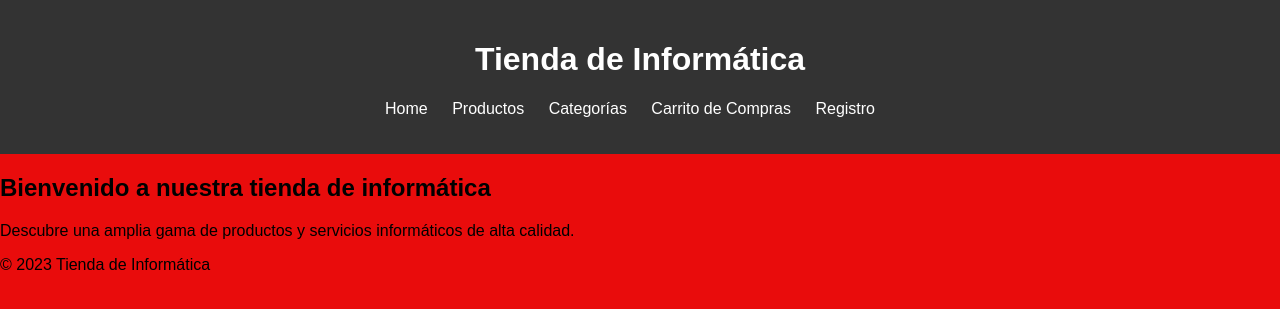
After one commit to franlesk/Proyectogfinalprog1, a PHP site: page /productos.php in a window 1280 px wide. The commit adds this page. Shown: the top 309 px of the page. Run offline with PHP 8.4, Linux system fonts and the light colour scheme.

Commit message:
css - productos

```diff
--- /dev/null
+++ b/Tienda de informatica/estilos/productos.css
@@ -0,0 +1,28 @@
+body {
+    font-family: Arial, sans-serif;
+    background-color: hsl(0, 90%, 48%);
+    margin: 0;
+    padding: 0;
+}
+
+header {
+    background-color: #333;
+    color: #fff;
+    text-align: center;
+    padding: 20px 0;
+}
+
+nav ul {
+    list-style: none;
+    padding: 0;
+}
+
+nav ul li {
+    display: inline;
+    margin-right: 20px;
+}
+
+nav ul li a {
+    text-decoration: none;
+    color: #fff;
+}
--- a/Tienda de informatica/php/formulario_login.php
+++ b/Tienda de informatica/php/formulario_login.php
@@ -10,10 +10,10 @@
     <form action="procesar_login.php" method="POST">
         <h1>Iniciar Sesión</h1>
         <label for="usuario">Usuario:</label>
-        <input type="text" id="usuario" name="usuario_usuario" required><br><br>
+        <input type="text" id="usuario" name="usuario_usuario" placeholder="Nombre de usuario" required><br><br>
 
         <label for="contrasena">Contraseña:</label>
-        <input type="password" id="contrasena" name="usuario_clave" required><br><br>
+        <input type="password" id="contrasena" name="usuario_clave" placeholder="Contraseña" required><br><br>
         <button type="submit">Iniciar Sesión</button>
         <a href="registro.php">Registrate aqui</a>
     </form>
--- /dev/null
+++ b/Tienda de informatica/productos.php
@@ -0,0 +1,34 @@
+<!DOCTYPE html>
+<html lang="es">
+<head>
+    <meta charset="UTF-8">
+    <meta name="viewport" content="width=device-width, initial-scale=1.0">
+    <title>Tienda de Informática - Inicio</title>
+    <link rel="stylesheet"  href="./estilos/productos.css">
+</head>
+<body>
+    <header>
+        <h1>Tienda de Informática</h1>
+        <nav>
+            <ul>
+                <li><a href="index.php">Home</a></li>
+                <li><a href="productos.php">Productos</a></li>
+                <li><a href="categorias.php">Categorías</a></li>
+                <li><a href="carrito.php">Carrito de Compras</a></li>
+                <li><a href="php/registro.php">Registro</a></li>
+            </ul>
+        </nav>
+    </header>
+
+    <main>
+        <section>
+            <h2>Bienvenido a nuestra tienda de informática</h2>
+            <p>Descubre una amplia gama de productos y servicios informáticos de alta calidad.</p>
+        </section>
+    </main>
+
+    <footer>
+        <p>&copy; 2023 Tienda de Informática</p>
+    </footer>
+</body>
+</html>
--- a/productos.php
+++ /dev/null
@@ -1 +0,0 @@
-<?php
```
